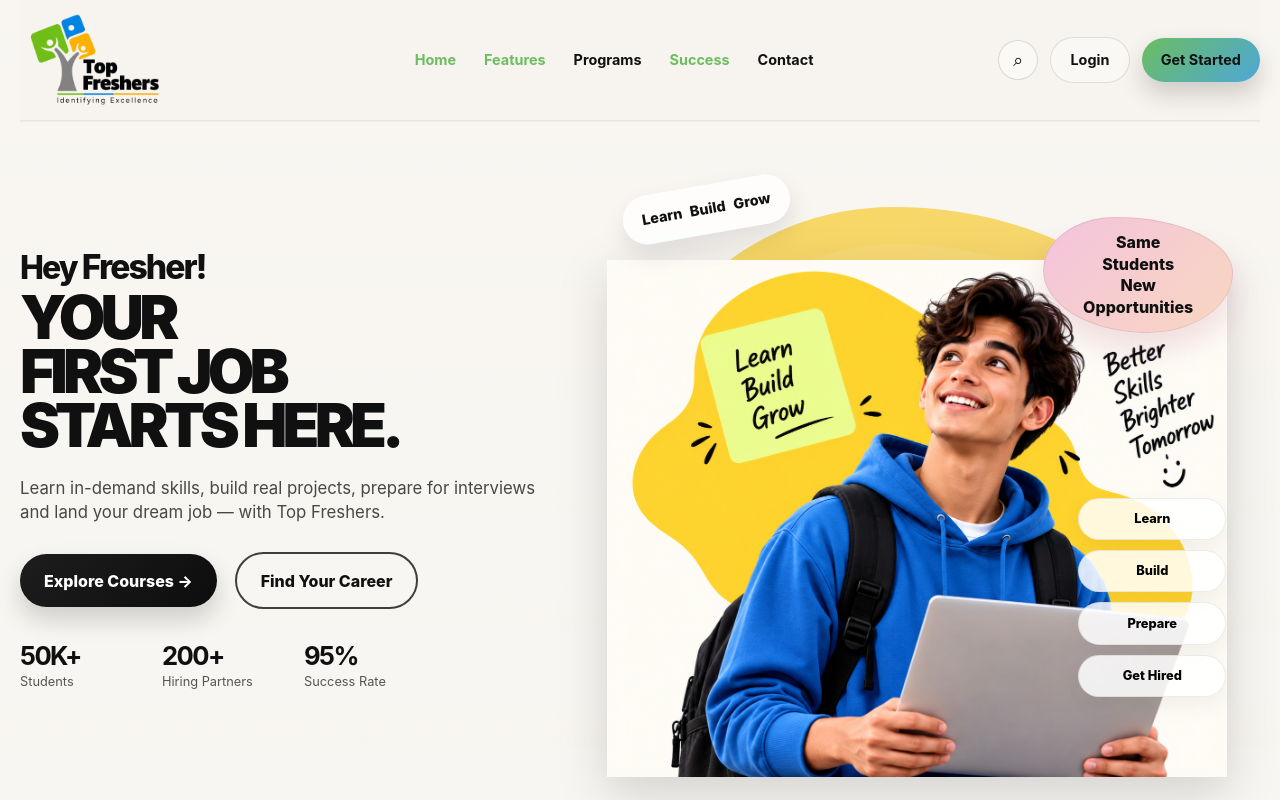
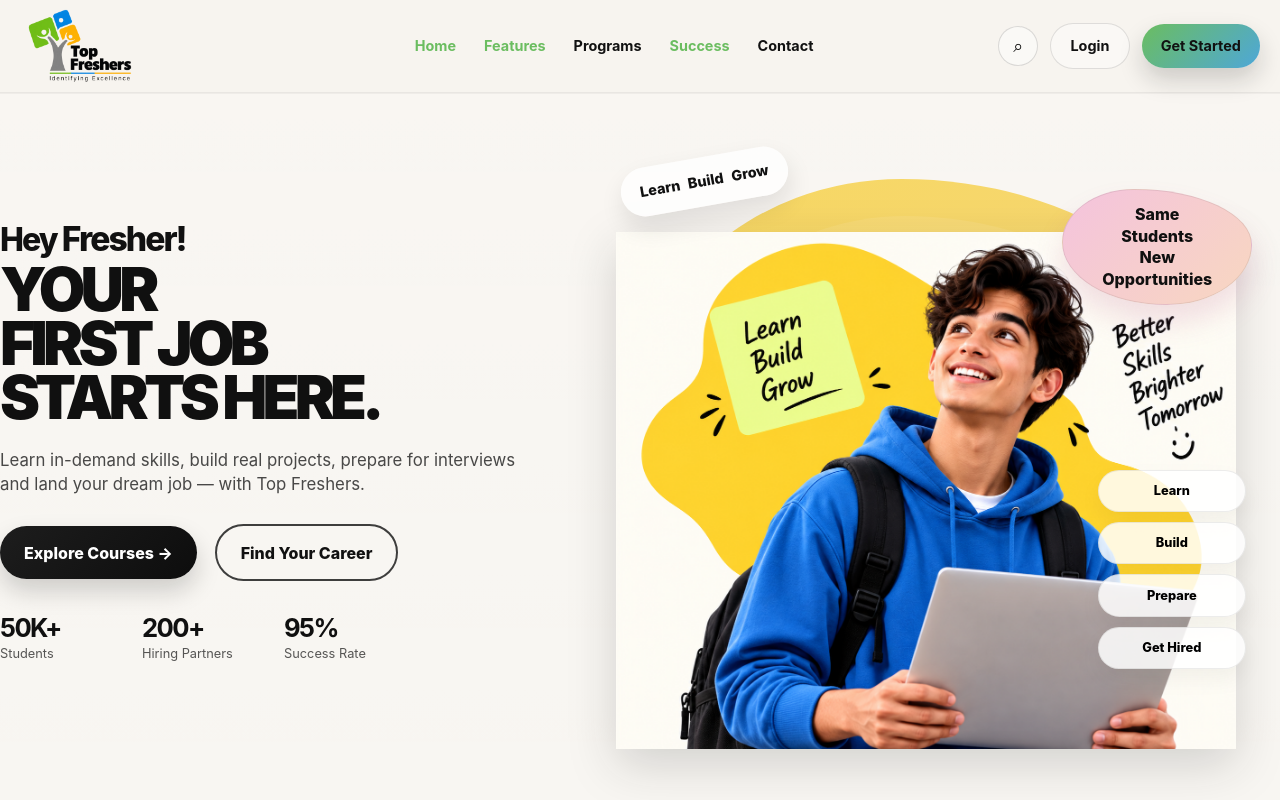
Before and after one commit to jayavarmaS/top-freshers, a React (Vite) app: page / in a window 1280 px wide. Shown: the top 800 px of the page. Built offline with nearby package versions, Linux system fonts and the light colour scheme.

Commit message:
Update styling adjustments

```diff
--- a/src/index.css
+++ b/src/index.css
@@ -52,7 +52,7 @@ button {
 section,
 footer,
 header {
-  width: min(1280px, calc(100% - 40px));
+  width: 100%;
   margin-inline: auto;
 }
 
@@ -70,8 +70,10 @@ header {
   display: flex;
   align-items: center;
   justify-content: space-between;
-  gap: 18px;
-  padding: 10px 0;
+  gap: 14px;
+  width: min(1280px, calc(100% - 40px));
+  margin: 0 auto;
+  padding: 6px 0;
 }
 
 .brand-wrap {
@@ -99,7 +101,7 @@ header {
 }
 
 .brand-logo {
-  width: min(150px, 18vw);
+  width: min(120px, 16vw);
   height: auto;
 }
 
@@ -183,7 +185,7 @@ header {
 
 .nav-login,
 .nav-cta {
-  padding: 0.54rem 1rem;
+  padding: 0.42rem 0.9rem;
 }
 
 .nav-login,
```
